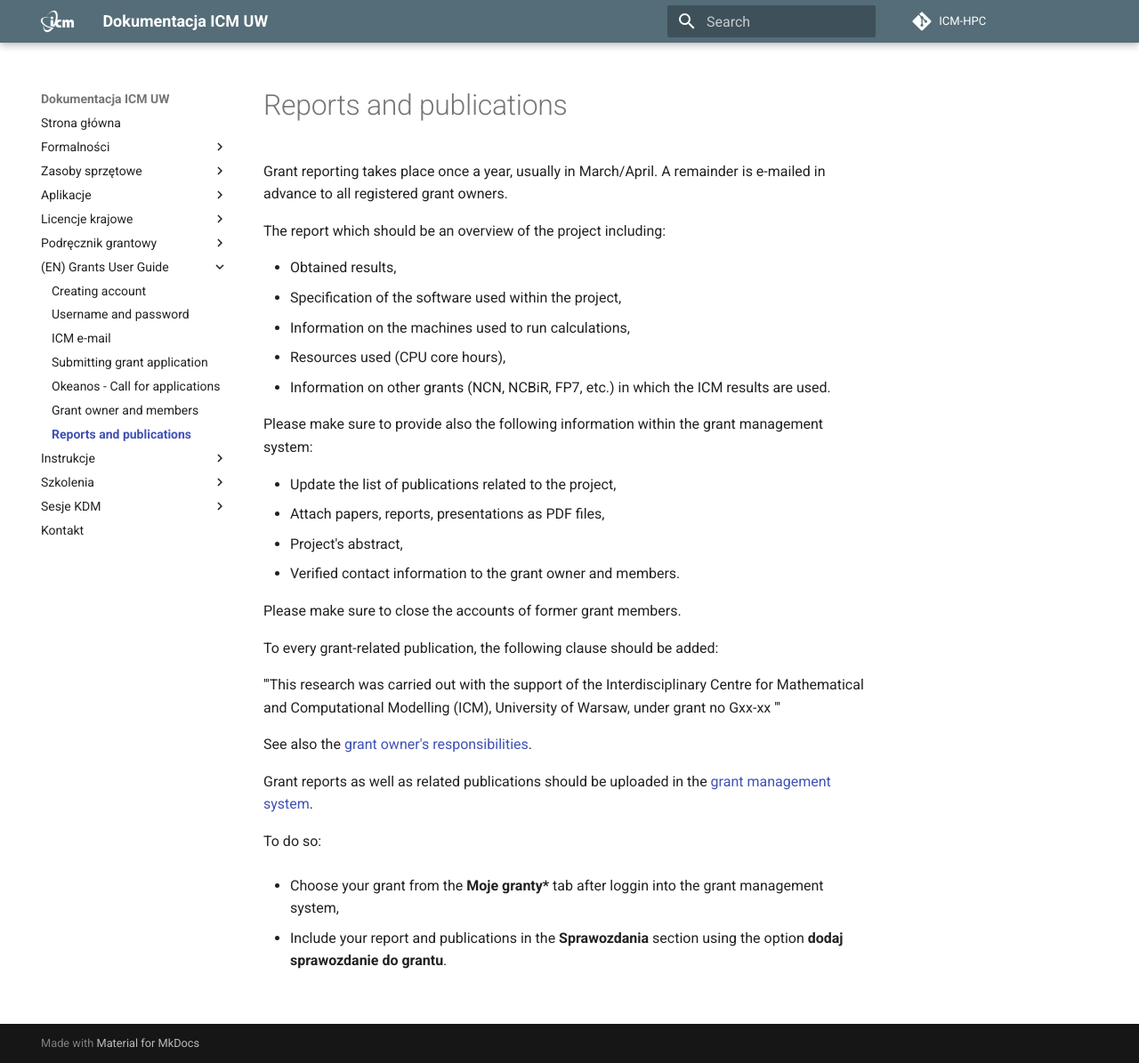
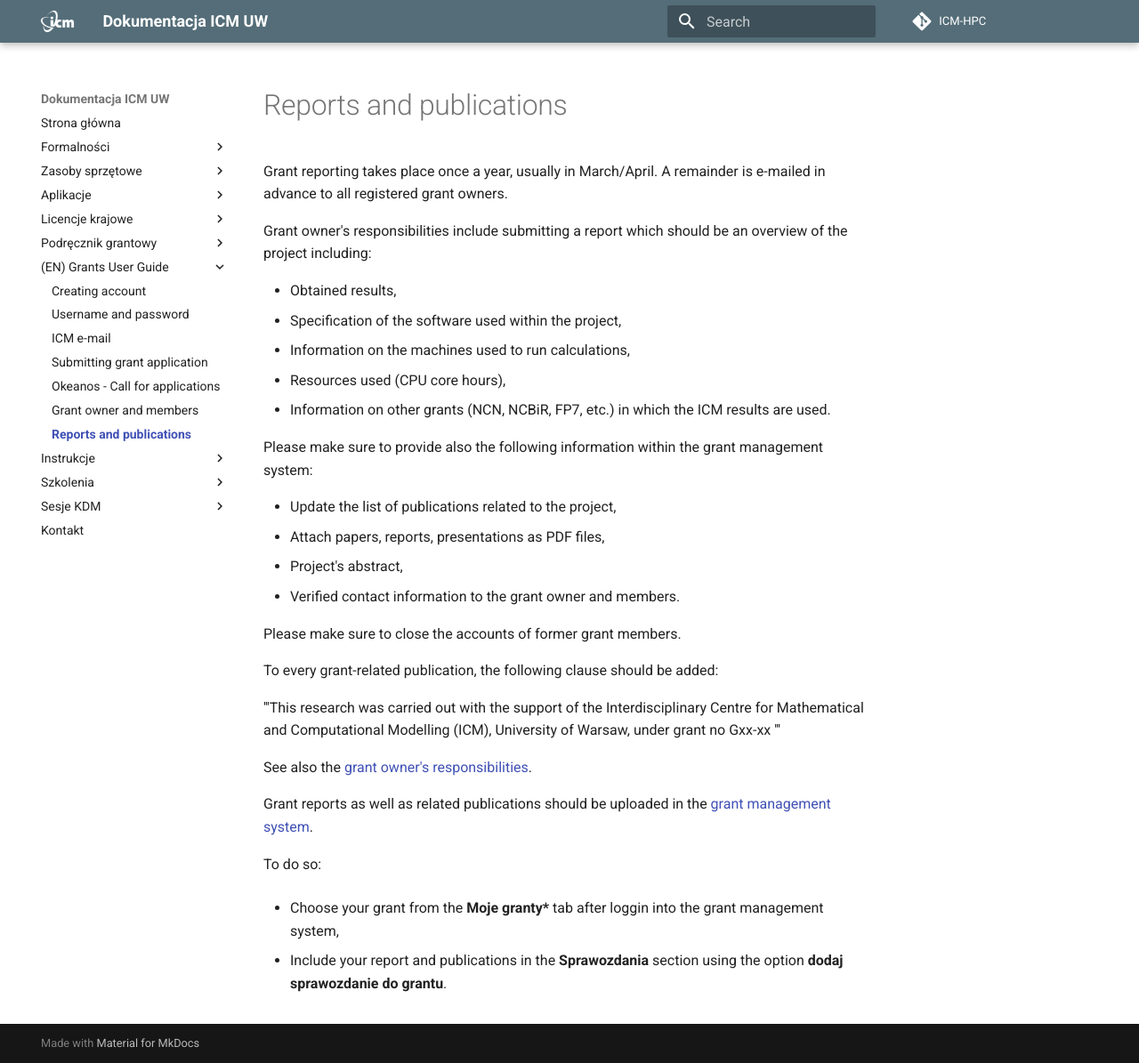
Before and after one commit to kubajal/hpc-docs, an MkDocs documentation site: the page built from docs/Podrecznik_grantowy/en_sprawozdania_i_publikacje_w_grancie.md, in a window 1280 px wide and 1195 px high. Shown: the whole window at 89% size. Built offline with MkDocs 1.6.1 and Material for MkDocs 9.7.7, drawn with Linux system fonts in a browser that asks for light colours.

Commit message:
fixing broken links

```diff
--- a/docs/Podrecznik_grantowy/en_sprawozdania_i_publikacje_w_grancie.md
+++ b/docs/Podrecznik_grantowy/en_sprawozdania_i_publikacje_w_grancie.md
@@ -1,21 +1,23 @@
-Grant reporting takes place once a year, usually in March/April. A
-remainder is e-mailed in advance to all registered grant owners.
 
-The report which should be an overview of the project including:
+Grant reporting takes place once a year, usually in March/April.
+A remainder is e-mailed in advance to all registered grant owners.
 
-  - Obtained results,
-  - Specification of the software used within the project,
-  - Information on the machines used to run calculations,
-  - Resources used (CPU core hours),
-  - Information on other grants (NCN, NCBiR, FP7, etc.) in which the ICM results are used.
+Grant owner's responsibilities include submitting a report which
+should be an overview of the project including:
+
+- Obtained results,
+- Specification of the software used within the project,
+- Information on the machines used to run calculations,
+- Resources used (CPU core hours),
+- Information on other grants (NCN, NCBiR, FP7, etc.) in which the ICM results are used.
 
 Please make sure to provide also the following information within the
 grant management system:
 
-  - Update the list of publications related to the project,
-  - Attach papers, reports, presentations as PDF files,
-  - Project's abstract,
-  - Verified contact information to the grant owner and members.
+- Update the list of publications related to the project,
+- Attach papers, reports, presentations as PDF files,
+- Project's abstract,
+- Verified contact information to the grant owner and members.
 
 Please make sure to close the accounts of former grant members.
 
@@ -28,15 +30,13 @@
 See also the [grant owner's
 responsibilities](./en_kierownik_oraz_nowi_wspolwykonawcy_grantu.md).
 
-
 Grant reports as well as related publications should be uploaded in
 the [grant management system](http://granty.icm.edu.pl).
 
-
 To do so:
 
-  - Choose your grant from the **Moje granty*** tab after loggin into
+- Choose your grant from the **Moje granty*** tab after loggin into
     the grant management system,
 
-  - Include your report and publications in the **Sprawozdania**
+- Include your report and publications in the **Sprawozdania**
     section using the option **dodaj sprawozdanie do grantu**.
--- a/mkdocs.yml
+++ b/mkdocs.yml
@@ -97,9 +97,9 @@
 
 - Instrukcje:
   - Logowanie:
-    - Logowanie SSH: Tutorials/HPC-intro/ssh_intro.md
-    - Logowanie SSH (Użytkownicy Windows): Tutorials/HPC-intro/ssh_windows.md
-    - Tunelowanie SSH: Tutorials/HPC-intro/ssh-tunel.md
+    - Logowanie SSH: Tutorials/Logowanie/ssh_intro.md
+    - Logowanie SSH (Użytkownicy Windows): Tutorials/Logowanie/ssh_windows.md
+    - Tunelowanie SSH: Tutorials/Logowanie/ssh-tunel.md
   - Podstawy HPC:
     - Wstęp: Tutorials/HPC-intro/introduction.md
     - Bash i terminal: Tutorials/HPC-intro/bash_intro.md
@@ -137,5 +137,3 @@
   - Archiwum: Sesje_KDM/archiwum.md
 
 - Kontakt: kontakt.md
-
-# dummy comment
```
Also changed, not shown: docs/Podrecznik_grantowy/en_nazwa_konta_i_haslo.md (+1 -1 lines), docs/Podrecznik_grantowy/nazwa_konta_i_haslo.md (+3 -3 lines), docs/Tutorials/Logowanie/ssh_intro.md (+4 -5 lines), docs/Tutorials/Logowanie/ssh_windows.md (+2 -2 lines), docs/Tutorials/python.md (deleted, +0 -21 lines), docs/Tutorials/Logowanie/logowanie_images/Login.jpg (renamed from docs/Tutorials/HPC-intro/HPC_images/Login.jpg), docs/Tutorials/Logowanie/logowanie_images/Putty.png (renamed from docs/Tutorials/HPC-intro/HPC_images/Putty.png).
